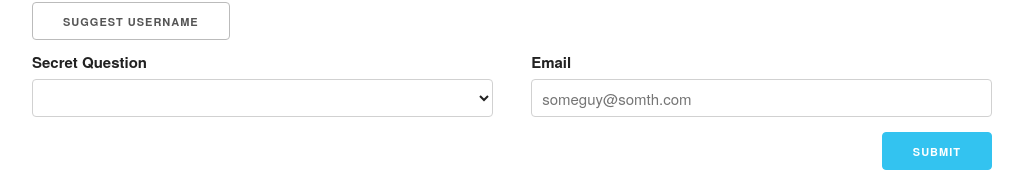
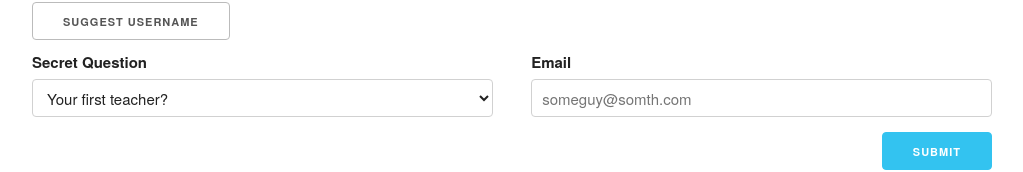
Before and after one commit to du-almeidalima/angular-course, an Angular app: page / in a window 1280 px wide. Shown: the part 190-362 px from the top of the page, without its empty margins (128-1151 px from the left). Built offline with nearby package versions, Linux system fonts and the light colour scheme.

Commit message:
Section 15: (TD) Set Default Values with ngModel Property Binding

```diff
--- a/src/app/app.component.html
+++ b/src/app/app.component.html
@@ -14,10 +14,10 @@
     <div class="row">
       <div class="six columns">
         <label for="secret">Secret Question</label>
-        <select ngModel name="secret" class="u-full-width" id="secret">
-          <option value="Option 1">Your first Pet?</option>
-          <option value="Option 2">Your first teacher?</option>
-          <option value="Option 3">Color of your car?</option>
+        <select [ngModel]="defaultSecretSelect" name="secret" class="u-full-width" id="secret">
+          <option value="pet">Your first Pet?</option>
+          <option value="teacher">Your first teacher?</option>
+          <option value="car">Color of your car?</option>
         </select>
       </div>
       <div class="six columns">
@@ -35,9 +35,9 @@
   </form>
 
 </div>
-<!--
+<!-- NgMODEL
  To register which input we want to have mapped, we just need to add the ngModel directive!
-    ngModel name="nameOfControl"
+    ngModel
 
  To be able to retrieve the Submit action via Angular we can attach the (ngSubmit) to the <form> Element.
 -->
@@ -49,8 +49,7 @@
     (ngSubmit)="onSubmit(f)" #f="ngForm"
 -->
 
-<!--
-  Validations
+<!-- VALIDATIONS
   Since we're using a Template Driven approach, our validations should be on template...
   We can use HTML validators, and they will act as selectors for Directives built in Angular.
 
@@ -75,3 +74,9 @@
            name="email" class="u-full-width" type="email" placeholder="someguy@somth.com" id="email">
     <p *ngIf="emailEl.touched && emailEl.invalid" class="form-error">...</p>
 -->
+
+<!-- DEFAULT VALUES
+  What if we wanted to assign a value to our controls. We could ngModel, but in another way.
+    [ngModel]="variable";
+  this will update the control value with the variable's value. With that we have a one-way property binding.
+-->
--- a/src/app/app.component.ts
+++ b/src/app/app.component.ts
@@ -8,6 +8,8 @@ import {NgForm} from '@angular/forms';
 })
 export class AppComponent {
 
+  public defaultSecretSelect = 'teacher';
+
   public onSubmit(form: NgForm): void {
     console.log(form);
   }
```
